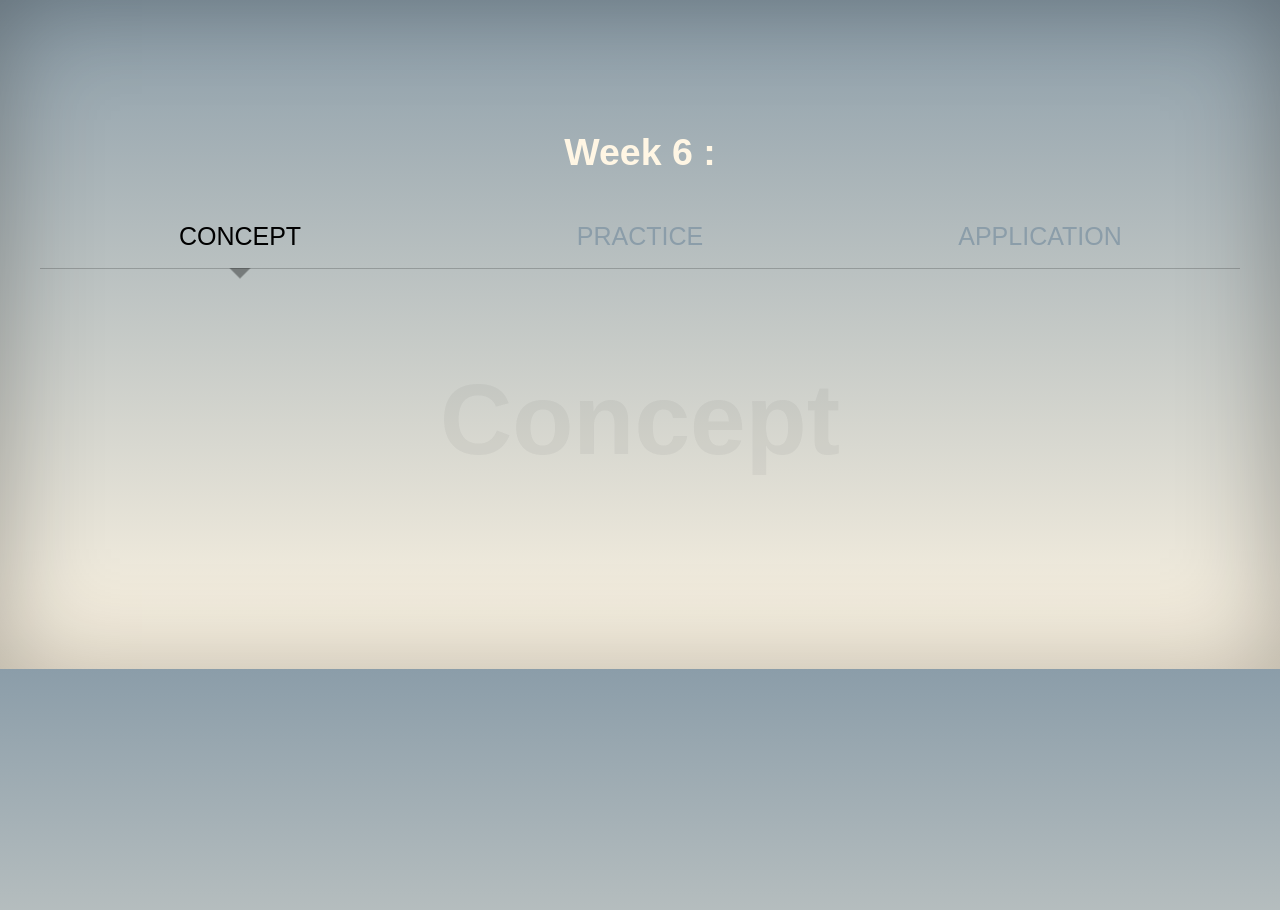
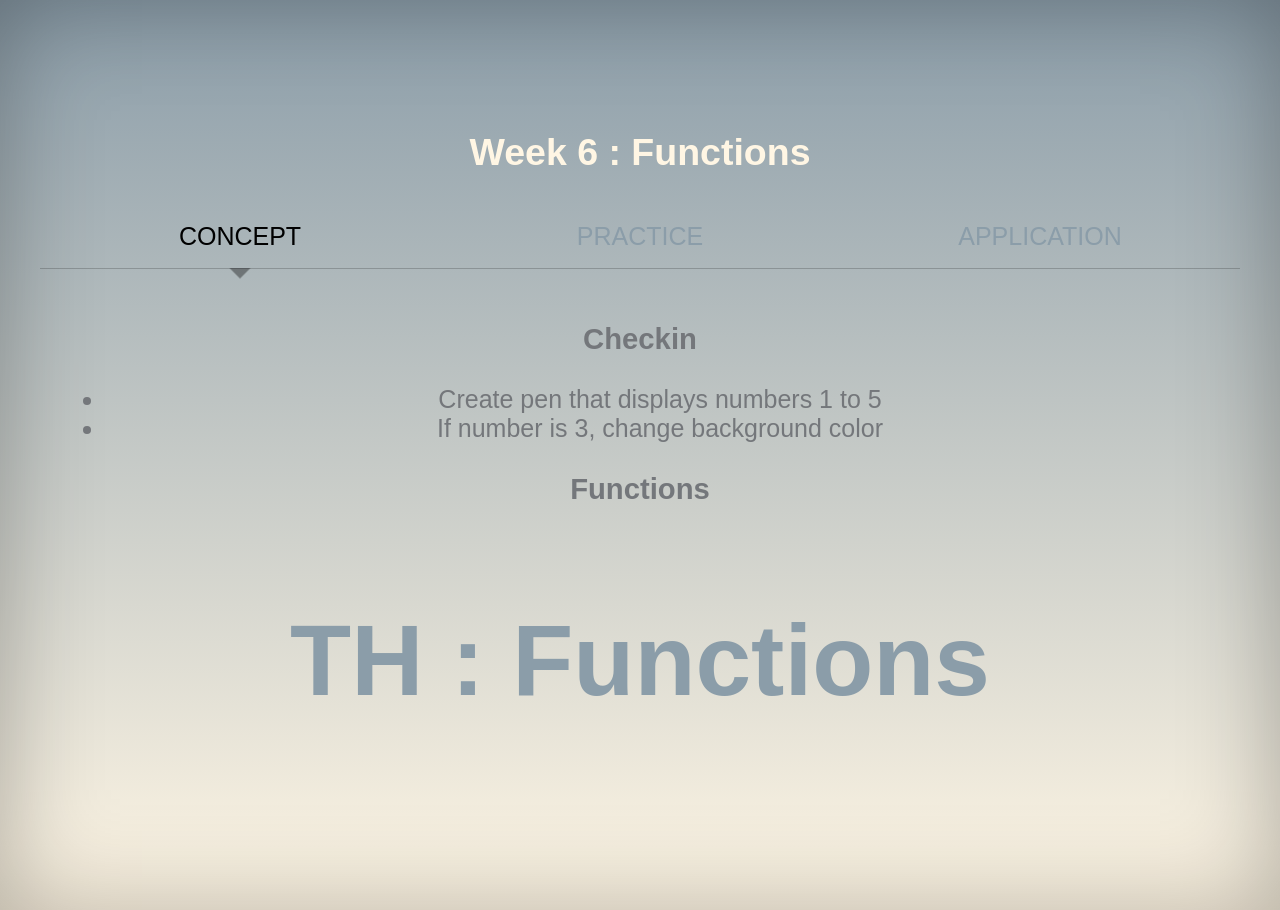
Before and after one commit to vcd/ARCHIVE-378, a Jekyll site: the page built from index.html, in a window 1280 px wide. Built offline with Jekyll 4.4.1, drawn with Linux system fonts in a browser that asks for light colours.

Commit message:
[SP'15] WK6

```diff
--- a/_layouts/default.html
+++ b/_layouts/default.html
@@ -5,7 +5,7 @@
 		<meta http-equiv="X-UA-Compatible" content="IE=edge">
 		<meta name="viewport" content="width=device-width, initial-scale=1">
 
-		<title>{{ site.name }}}</title>
+		<title>{{ site.name }}</title>
 
 		<link rel="stylesheet" href="css/styles.css">
 
--- a/css/styles.css
+++ b/css/styles.css
@@ -17,7 +17,8 @@
   -webkit-text-size-adjust: 100%; }
 
 body {
-  margin: 0; }
+  margin: 0;
+  height: 100%; }
 
 a:focus {
   outline: thin dotted; }
--- a/index.html
+++ b/index.html
@@ -2,16 +2,48 @@
 layout: default
 ---
 
-			<!-- Week 1 -->
+
+<!-- Week 6 -->
 <section>
 	<div class="tabs tabs-style-linetriangle">
 		<nav>
-						<h2>Week 6 : </h2>
+			<h2>Week 6 : Functions </h2>
 			{% include tab-nav-a.html %}
 		</nav>
 
 		<div class="content-wrap">
-						{% include tab-nav-b.html %}
+			<section id="concept">
+				<h3>Checkin</h3>
+				<ul>
+					<li>Create pen that displays numbers 1 to 5</li>
+					<li>If number is 3, change background color</li>
+				</ul>
+				<h3>Functions</h3>
+				<p><a href="https://teamtreehouse.com/library/javascript-basics/creating-reusable-code-with-functions/">TH : Functions</a></p>
+			</section>
+
+			<section id="practice">
+				<h3>Functions</h3>
+				<ul>
+					<li>Syntax</li>
+					<li>Returning Values</li>
+					<li>Passign Values</li>
+					<li>Scope</li>
+				</ul>
+			</section>
+
+
+			<section id="application">
+				<h3>P2: Icon Fonts</h3>
+				<p>Create template &amp; conclude icon</p>
+				<ol>
+					<li>Import SVG icons to <a href="fontastic.me">Fontastic.me</a></li>
+					<li><a href="http://fontastic.me/faq">Customize names &amp; correct</a></li>
+					<li>Using <a href="https://github.com/vcd/web-2-starter">Web 2 Starter</a>, create template for icons.</li>
+				</ol>
+				<h3>Carousel Plugin</h3>
+				<p>Add <a href="http://owlgraphic.com/owlcarousel/">Owl Carousel</a> to <a href="https://github.com/vcd/web-2-starter">Web 2 Starter</a></p>
+			</section>
 		</div><!-- /content -->
 
 	</div><!-- /tabs -->
```
Lines whose indentation alone changed are shown as unchanged.
